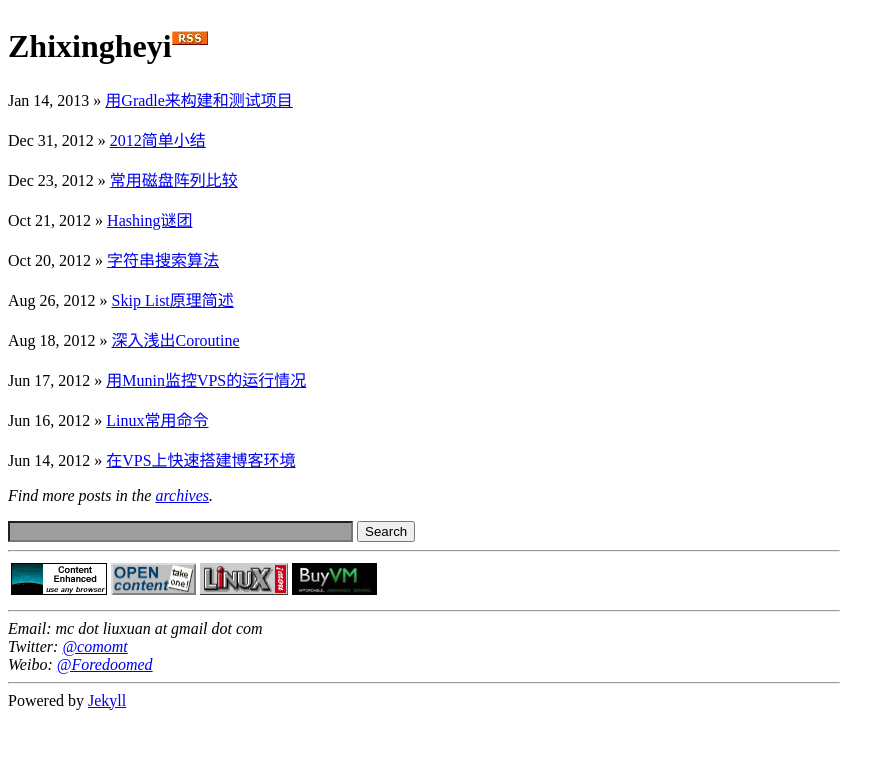
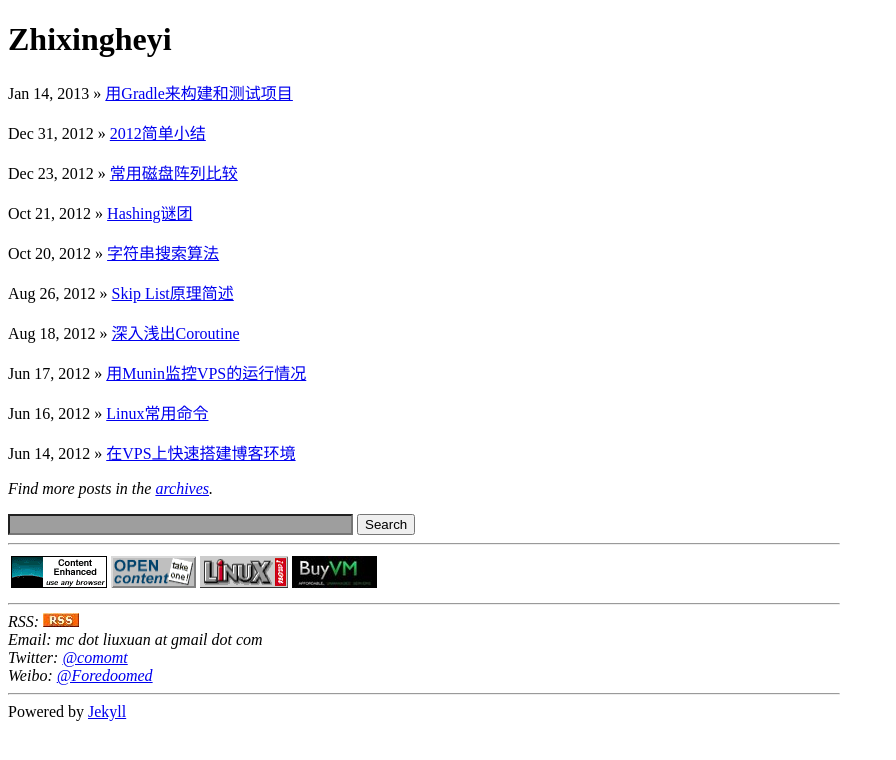
Before and after one commit to Foredoomed/foredoomed.org, a Jekyll site: the page built from index.html, in a window 1280 px wide, cut to the strip 0-760 px from the top of the page. Shown: the whole strip, without its empty margins (0-896 px from the left). Built offline with Jekyll 4.4.1, drawn with Linux system fonts in a browser that asks for light colours; comment, search, counter and statistics services are not loaded; grey boxes are pictures that could not be loaded.

Commit message:
Change RSS location

```diff
--- a/index.html
+++ b/index.html
@@ -3,7 +3,7 @@ layout: default
 title: Zhixingheyi
 ---
 
-<h1>Zhixingheyi<sup><a href="http://feeds.feedburner.com/zhixingheyi"><img src="/images/rss.jpeg" alt="RSS 2.0 Feed"></a></sup></h1>
+<h1>Zhixingheyi</h1>
 
 {% for post in site.posts limit: 10 %}
 
@@ -50,6 +50,7 @@ title: Zhixingheyi
 
 <hr>
 
+<em>RSS: <a href="http://feeds.feedburner.com/zhixingheyi"><img src="/images/rss.jpeg" alt="RSS 2.0 Feed"></a></em><br>
 <em>Email: mc <script type="text/javascript">
 document.write("dot");
 </script> liuxuan at <script type="text/javascript">
@@ -64,6 +65,7 @@ document.write("com");
 </em><br>
 <em>Twitter: <a href="https://twitter.com/comomt" rel="me">@comomt</a></em><br>
 <em>Weibo: <a href="http://weibo.com/foredoomed" rel="me">@Foredoomed</a></em><br>
+
 <!--
 <em>Github: <a href="https://github.com/Foredoomed" rel="me">@Foredoomed</a></em>
 -->
```
